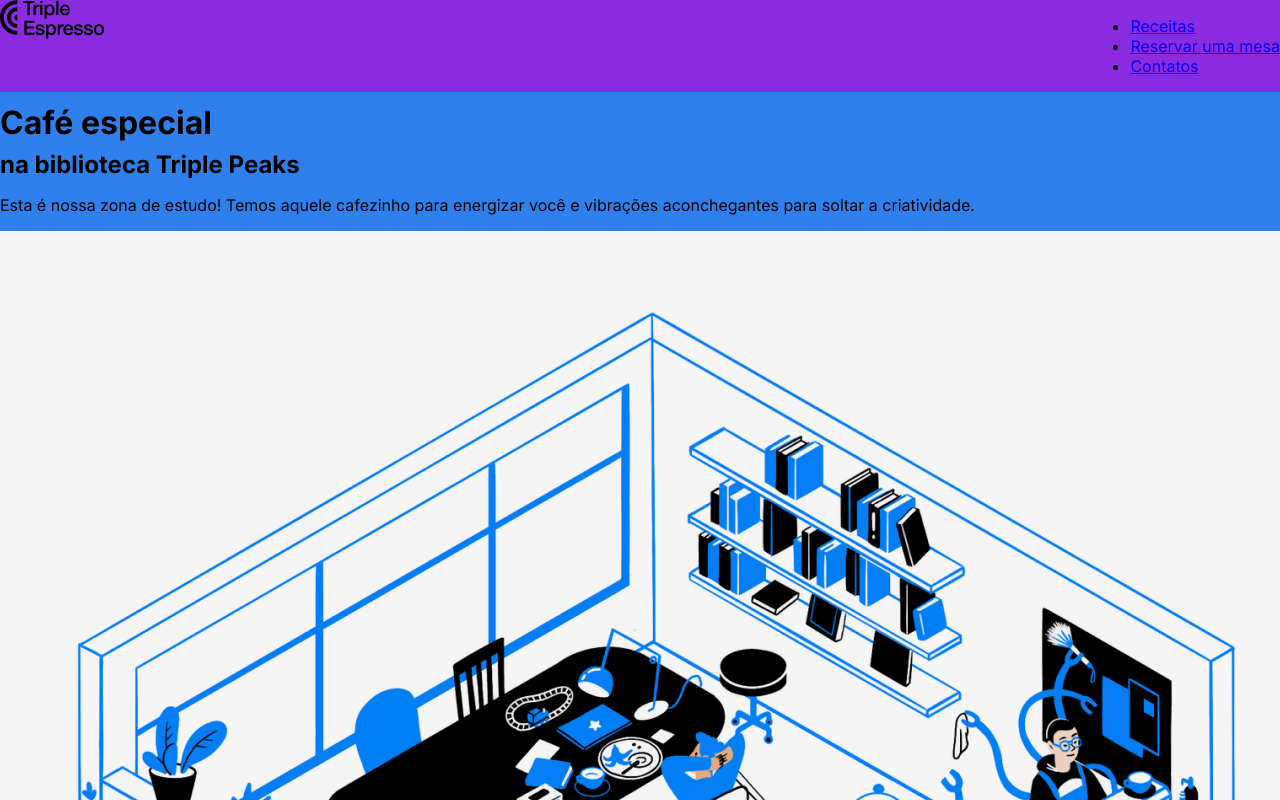
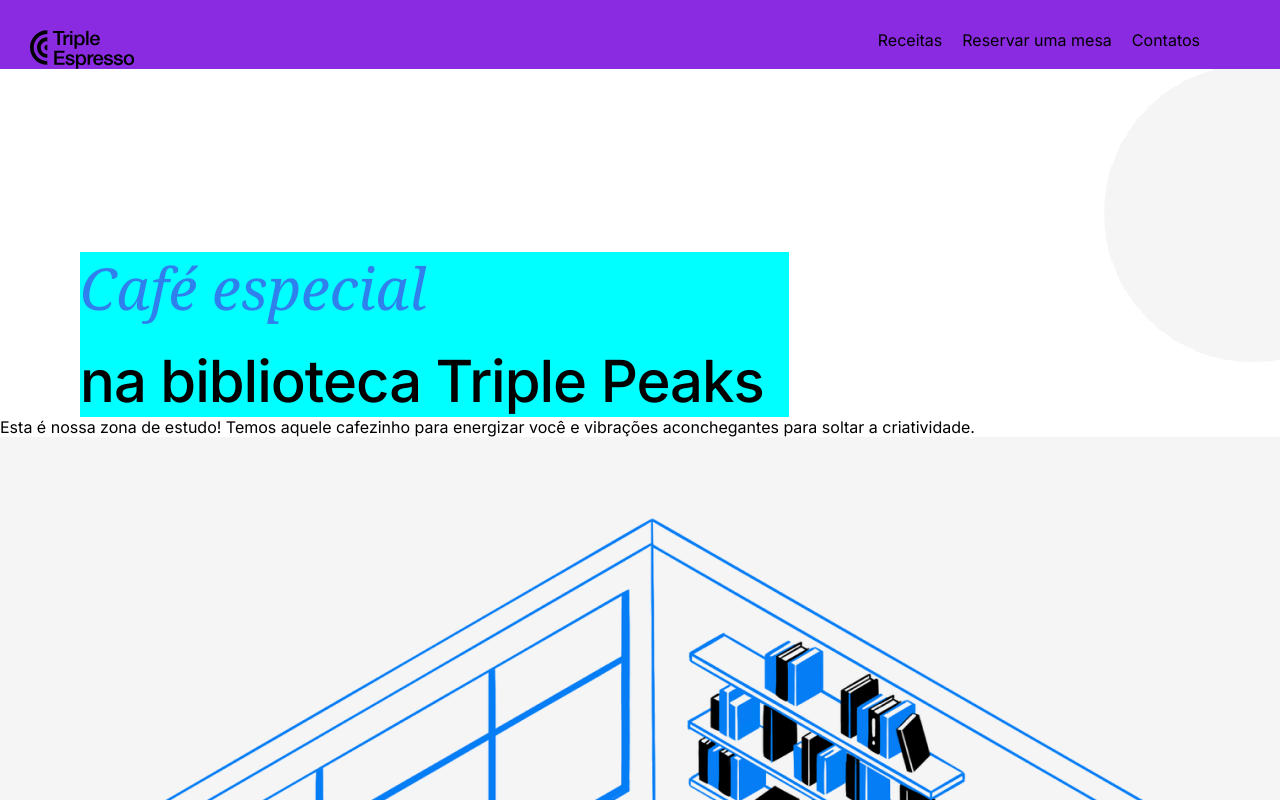
Before and after one commit to Jhoneyrrosa/web_project_coffeeshop, a plain HTML site: page index.html in a window 1280 px wide. Shown: the top 800 px of the page. Drawn offline with nearby package versions, Linux system fonts and the light colour scheme.

Commit message:
Continuação do desenvolvimento da header

```diff
--- a/index.html
+++ b/index.html
@@ -35,9 +35,11 @@
             <li><a class="nav_link" href="#">Contatos</a></li>
           </ul>
         </nav>
-        <div>
-          <h1>Café especial</h1>
-          <h2>na biblioteca Triple Peaks</h2>
+        <div class="header__title">
+          <h1 class="header__title-h1">
+            <span class="header__span-accent">Café especial</span>
+          </h1>
+          <h2 class="header__title-h2">na biblioteca Triple Peaks</h2>
         </div>
         <p>
           Esta é nossa zona de estudo! Temos aquele cafezinho para energizar
--- a/pages/index.css
+++ b/pages/index.css
@@ -1,12 +1,18 @@
+* {
+  margin: 0;
+  padding: 0;
+  box-sizing: border-box;
+}
+
 .page {
-  background-color: #2f80ed;
+  background-image: url(../images/background_header.svg);
+  background-size: cover;
   min-width: 1100px;
   max-width: 1600px;
   font-family: "Inter", Arial, sans-serif;
   font-size: 16px;
   line-height: 20px;
   margin: 0 auto;
-  padding: 0;
 }
 
 .logo {
@@ -19,4 +25,44 @@
 .logo__img {
   width: 105px;
   height: 39px;
+  margin: 30px 0 0 30px;
 }
+
+.logo__nav-links {
+  display: flex;
+  list-style: none;
+  gap: 20px;
+  margin: 30px 80px 0 0;
+}
+
+.nav_link {
+  text-decoration: none;
+  color: #000000;
+}
+
+.header__title {
+  background-color: aqua;
+  max-width: 709px;
+  margin: 183px 0 0 80px;
+}
+
+.header__span-accent {
+  font-family: "Noto Serif";
+  font-weight: normal;
+  font-size: 58px;
+  line-height: 72px;
+  margin-bottom: 10px;
+  font-style: italic;
+  color: #2f80ed;
+  display: flex;
+  flex-direction: column;
+}
+
+.header__title-h2 {
+  font-family: "inter";
+  font-size: 58px;
+  font-style: normal;
+  font-weight: 500;
+  line-height: 72px;
+  letter-spacing: -1px;
+}
```
